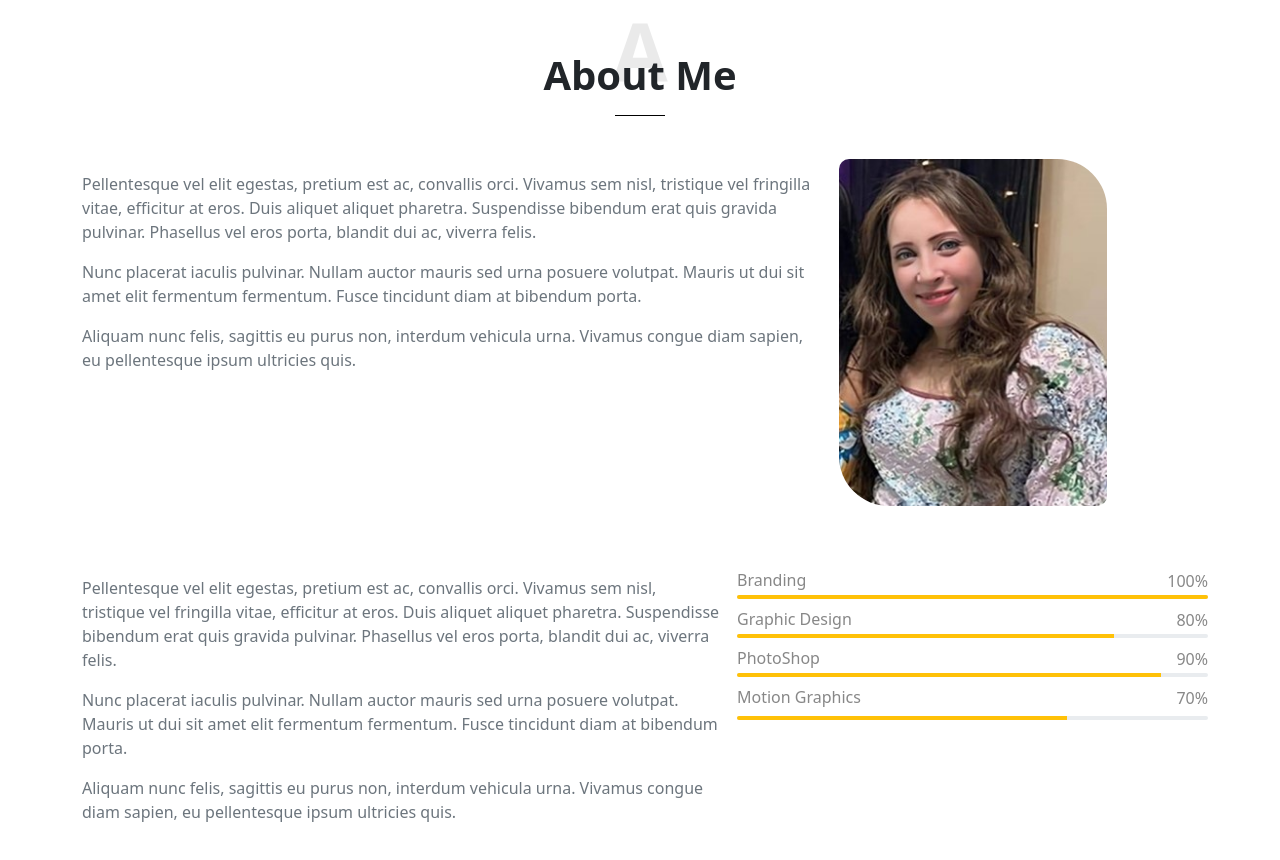
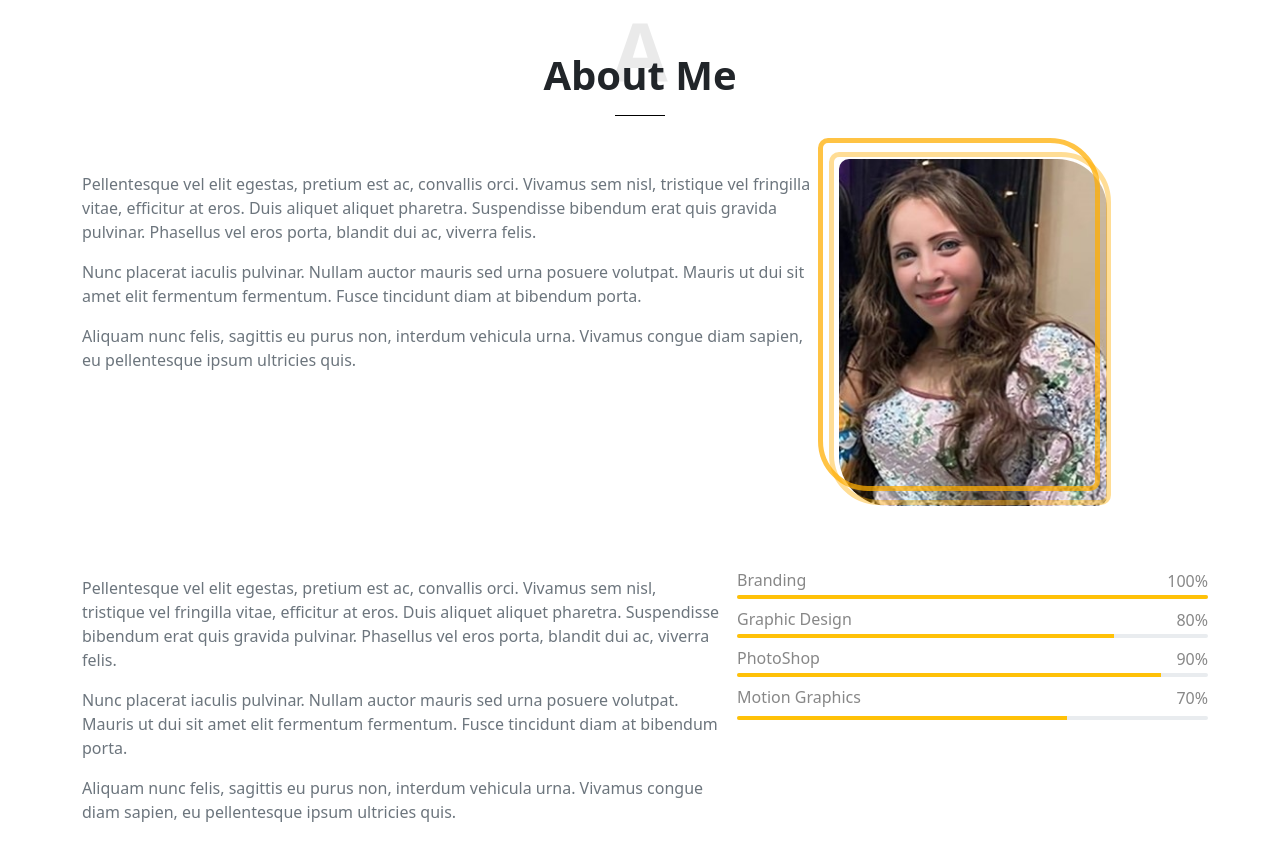
Before and after one commit to bishoysfayez/Jacqueline-graphic-portfolio, a plain HTML site: page index.html in a window 1280 px wide. Shown: the part 829-1689 px from the top of the page. Drawn offline with Linux system fonts and the light colour scheme.

Commit message:
Add files via upload

```diff
--- a/css/style.css
+++ b/css/style.css
@@ -40,32 +40,33 @@ html{
   border-bottom: 5px solid white;
 }
 
-.personal-image-container {
+.personal-image-container{
   border: 5px solid rgba(#ffae00, 0.764);
   padding: 0.2rem;
   border-radius: 10px 50px;
   display: inline-block;
   position: relative;
+
 }
 
-.personal-image-container::before {
+.personal-image-container::before{
   position: absolute;
-  top: -5%;
-  left: -5%;
+  top: -1%;
+  left: -1%;
   width: 100%;
   height: 100%;
-  border: 5px solid rgba(#ffae00, 0.671);
+  border: 5px solid #ffae006a;
   border-radius: 10px 50px;
   z-index: 0;
   content: "";
 }
 .personal-image-container::after {
   position: absolute;
-  top: -8%;
-  left: -8%;
+  top: -5%;
+  left: -5%;
   width: 100%;
   height: 100%;
-  border: 5px solid rgba(#ffae00, 0.466);
+  border: 5px solid #ffae00bb;
   border-radius: 10px 50px;
   transition: 1s ease-in all;
   content: "";
```
